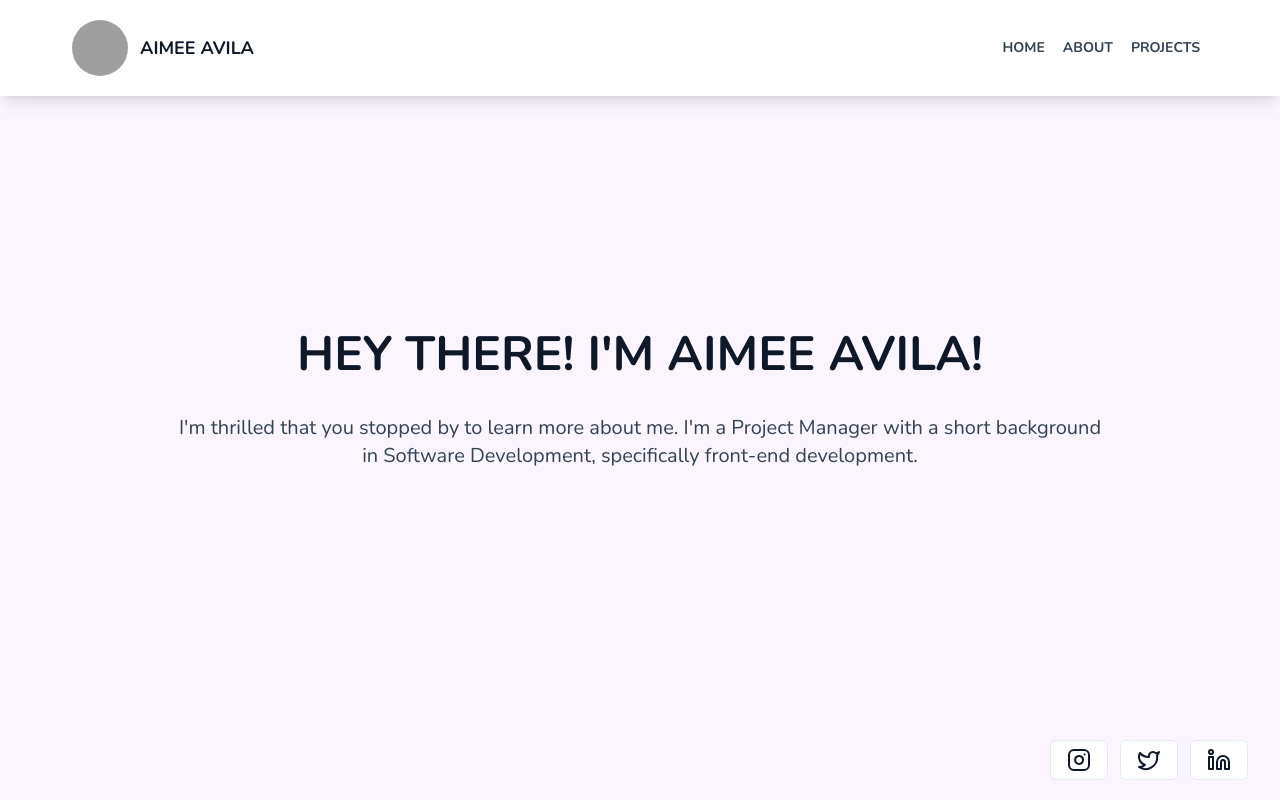
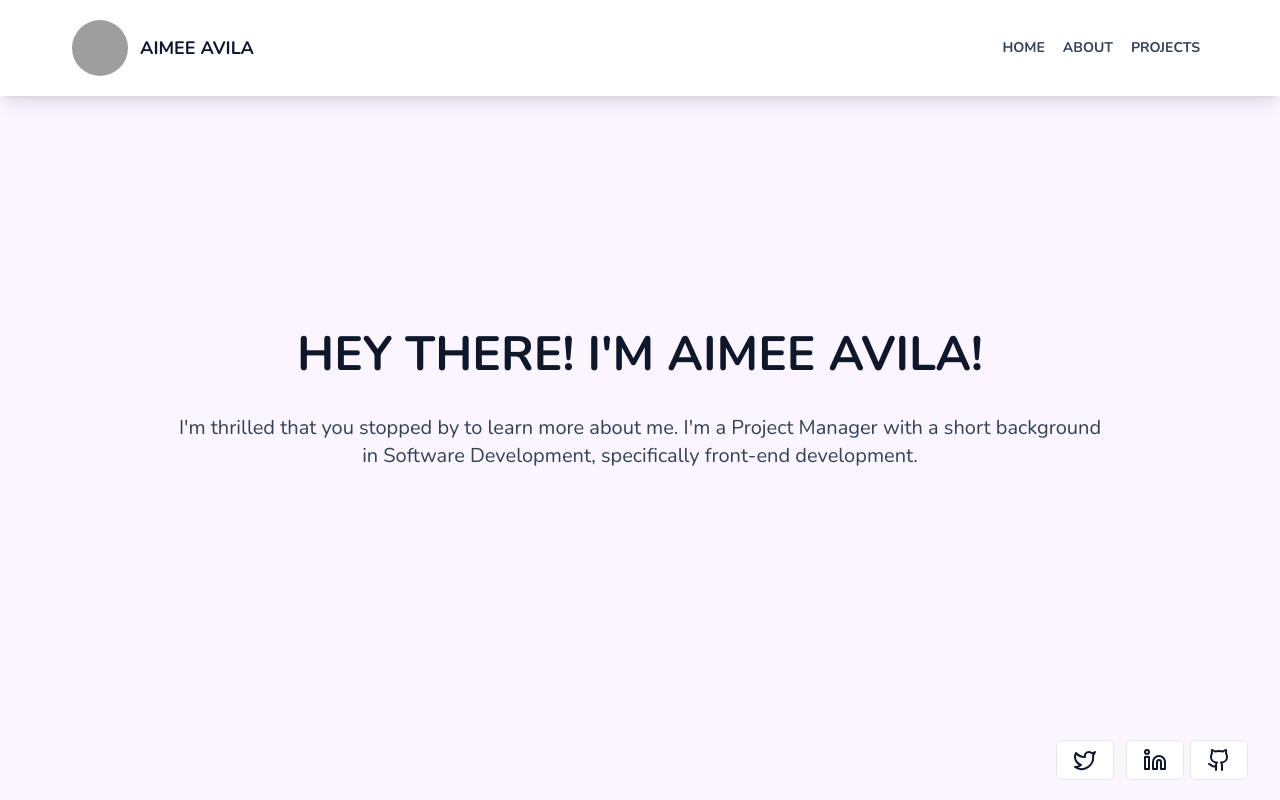
Before and after one commit to VicAv99/aimeeavila, a Next.js app: page / in a window 1280 px wide. Built offline with nearby package versions, Linux system fonts and the light colour scheme; grey boxes are pictures that could not be loaded.

Commit message:
feat: update socials

```diff
--- a/src/components/socials.tsx
+++ b/src/components/socials.tsx
@@ -1,4 +1,4 @@
-'use client';
+"use client";
 
 import Link from "next/link";
 import React from "react";
@@ -10,11 +10,6 @@ export function Socials() {
   return (
     <div className="fixed bottom-0 w-full">
       <div className="bottom-0 float-right mb-5 mr-8">
-        <Button asChild variant="outline" className="mr-1.5 bg-white">
-          <Link target="_blank" href="https://www.instagram.com/aimee_avila/">
-            <Icon name="Instagram" />
-          </Link>
-        </Button>
         <Button asChild variant="outline" className="mx-1.5 bg-white">
           <Link target="_blank" href="https://twitter.com/aimee_avila23">
             <Icon name="Twitter" />
@@ -25,6 +20,11 @@ export function Socials() {
             <Icon name="Linkedin" />
           </Link>
         </Button>
+        <Button asChild variant="outline" className="ml-1.5 bg-white">
+          <Link target="_blank" href="https://github.com/aimeeavila">
+            <Icon name="Github" />
+          </Link>
+        </Button>
       </div>
     </div>
   );
```
